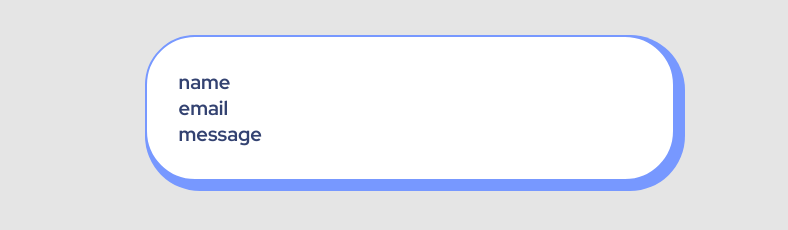
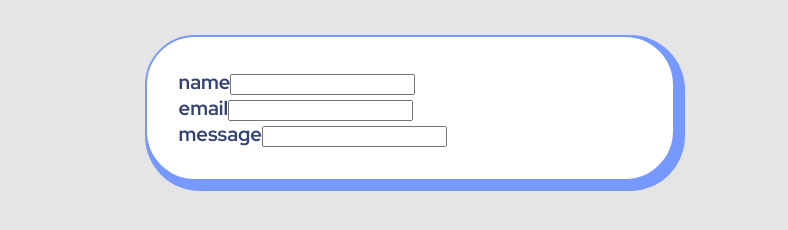
Before and after one commit to munjoonteo/website, a Gatsby site: page /contact in a window 1280 px wide. Shown: the part 252-482 px from the top of the page, without its empty margins (230-1018 px from the left). Built offline with nearby package versions, Linux system fonts and the light colour scheme; Gatsby itself is replaced by a stand-in of ours.

Commit message:
changed contact form to use form/label tags

```diff
--- a/src/pages/contact.js
+++ b/src/pages/contact.js
@@ -15,11 +15,20 @@ export default function Contact() {
         <div className={headerStyles.subheading}>
           I'm always interested in making new things!{"\n"}Let's talk!
         </div>
-        <div className={cardStyles.card}>
-          <div className={cardStyles.field_name}>name</div>
-          <div className={cardStyles.field_name}>email</div>
-          <div className={cardStyles.field_name}>message</div>
-        </div>
+        <form className={cardStyles.card}>
+          <label className={cardStyles.field_name}>
+            name
+            <input type="text" />
+          </label>
+          <label className={cardStyles.field_name}>
+            email
+            <input type="text" />
+          </label>
+          <label className={cardStyles.field_name}>
+            message
+            <input type="text" />
+          </label>
+        </form>
       </div>
     </Layout>
   )
```
